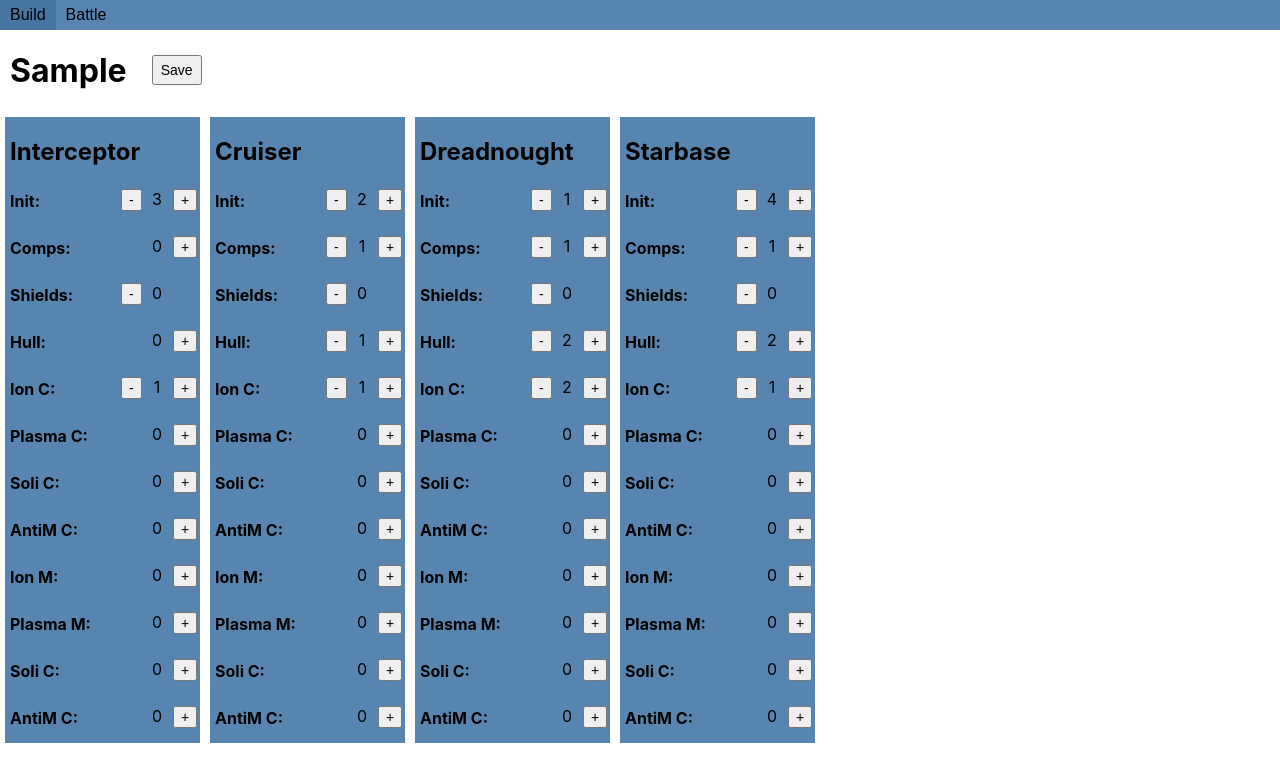
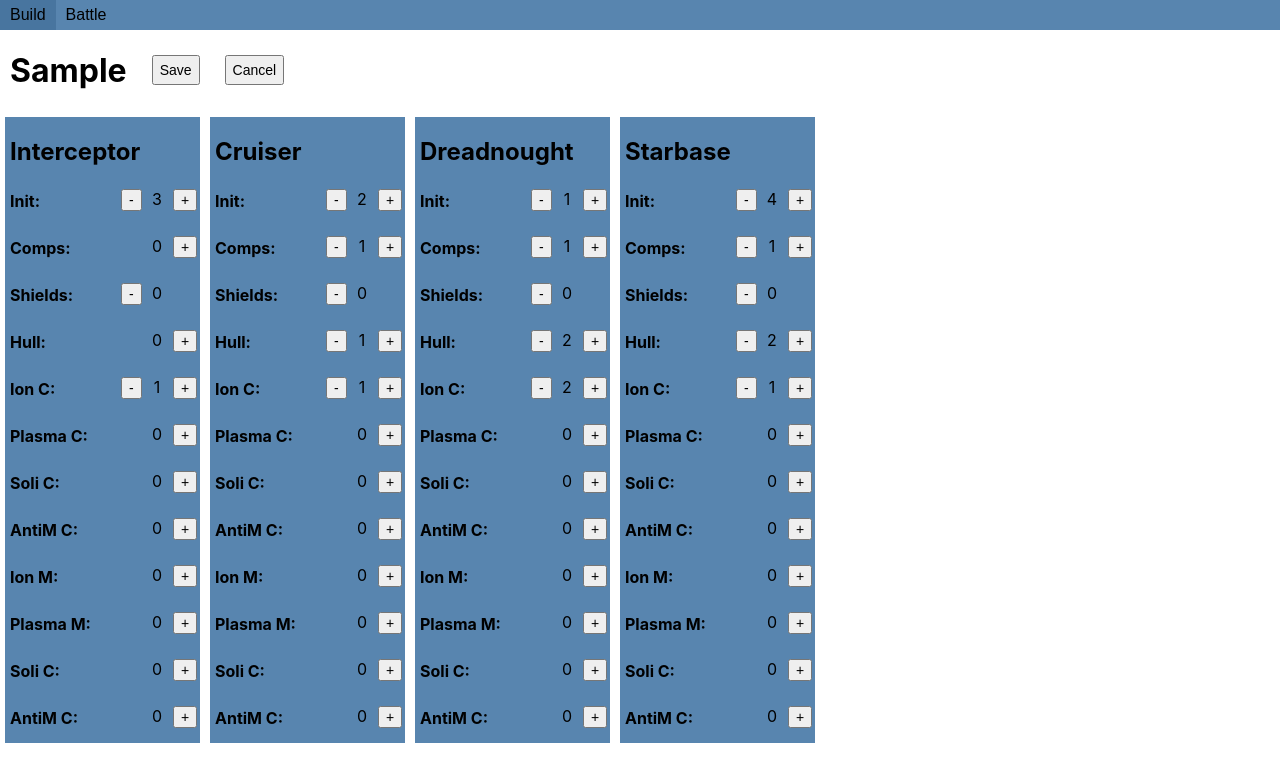
Before and after one commit to wpitt3/eclipse-ship-battles, a React (Create React App) app: page / in a window 1280 px wide. Both pictures are taken after typing "Sample" into the empty fields and a click on the button "Create". Shown: the top 782 px of the page. Built offline with nearby package versions, Linux system fonts and the light colour scheme; the HTML template or start-up script is replaced by a standard one.

Commit message:
cancel faction edit button

```diff
--- a/src/management/FactionForm.tsx
+++ b/src/management/FactionForm.tsx
@@ -10,10 +10,11 @@ export interface Faction {
 
 interface FactionParams {
     saveFaction: (ship: Record<string, Ship>) => void;
+    cancel: () => void;
     faction: Faction;
 }
 
-function FactionForm({saveFaction, faction}: FactionParams) {
+function FactionForm({saveFaction, cancel, faction}: FactionParams) {
     const [newFaction, setFaction] = useState(faction.ships);
 
     const saveShip = (shipName: string, props: Record<string, number>) => {
@@ -25,6 +26,7 @@ function FactionForm({saveFaction, faction}: FactionParams) {
             <div className="faction-upgrade-title">
                 <h1>{faction.name}</h1>
                 <button onClick={() => saveFaction(newFaction)} >Save</button>
+                <button onClick={() => cancel()} >Cancel</button>
             </div>
             <div className="faction-upgrade-form">
                 {Object.keys(faction.ships).map((shipName, index) => (
--- a/src/management/FactionManagement.css
+++ b/src/management/FactionManagement.css
@@ -17,9 +17,9 @@
     margin-left: 10px;
 }
 .faction-upgrade-title button {
-    width: 50px;
     height: 30px;
     margin: 25px;
+    margin-right: 0px;
 }
 
 .existing-factions{
--- a/src/management/FactionManagement.tsx
+++ b/src/management/FactionManagement.tsx
@@ -33,6 +33,10 @@ function FactionManagement() {
         setEditing('')
     };
 
+    const cancel = () => {
+        setEditing('')
+    };
+
     return (
         <div className="factions-wrapper">
             {editing !== '' || <div className="view-factions">
@@ -60,7 +64,7 @@ function FactionManagement() {
                     })}
                 </div>
             </div>}
-            {editing === '' || <FactionForm saveFaction={saveFaction} faction={factionManager.get(editing)} />}
+            {editing === '' || <FactionForm saveFaction={saveFaction} cancel={cancel} faction={factionManager.get(editing)} />}
         </div>
     )
 }
```
